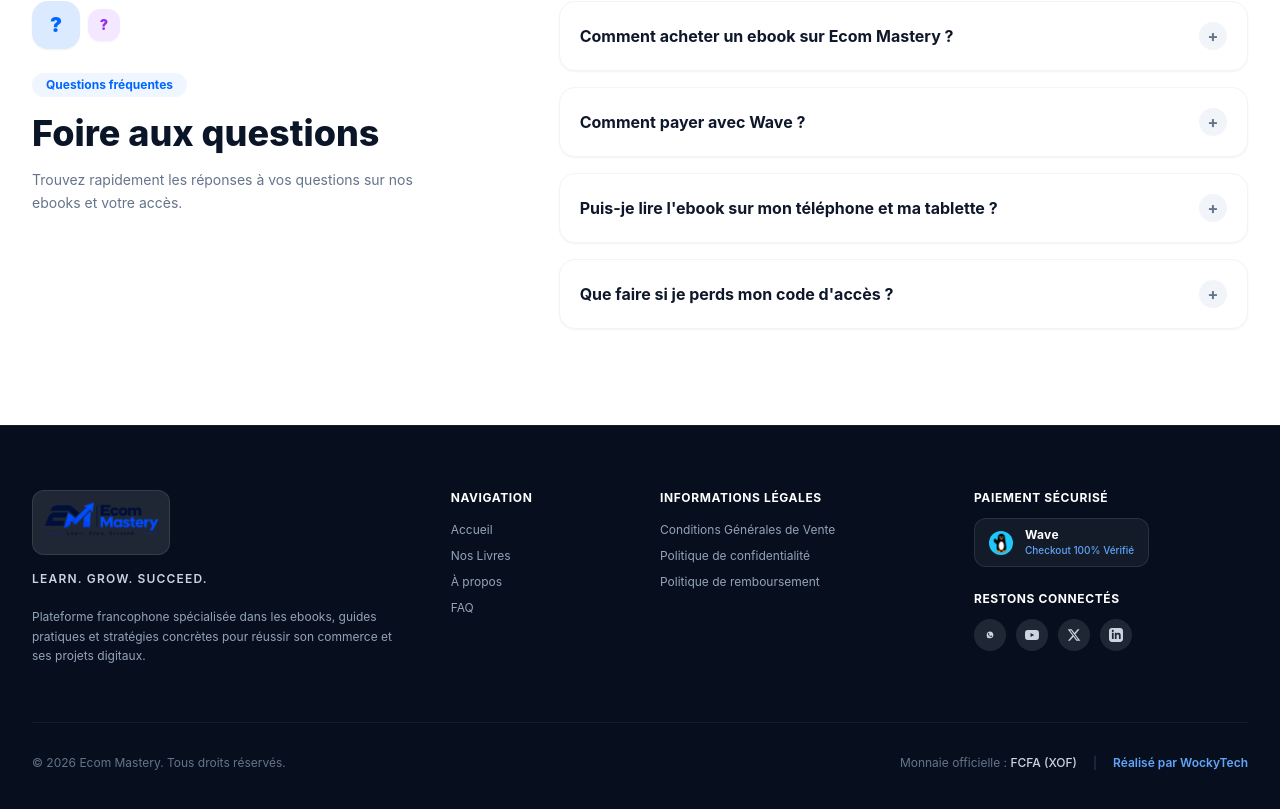
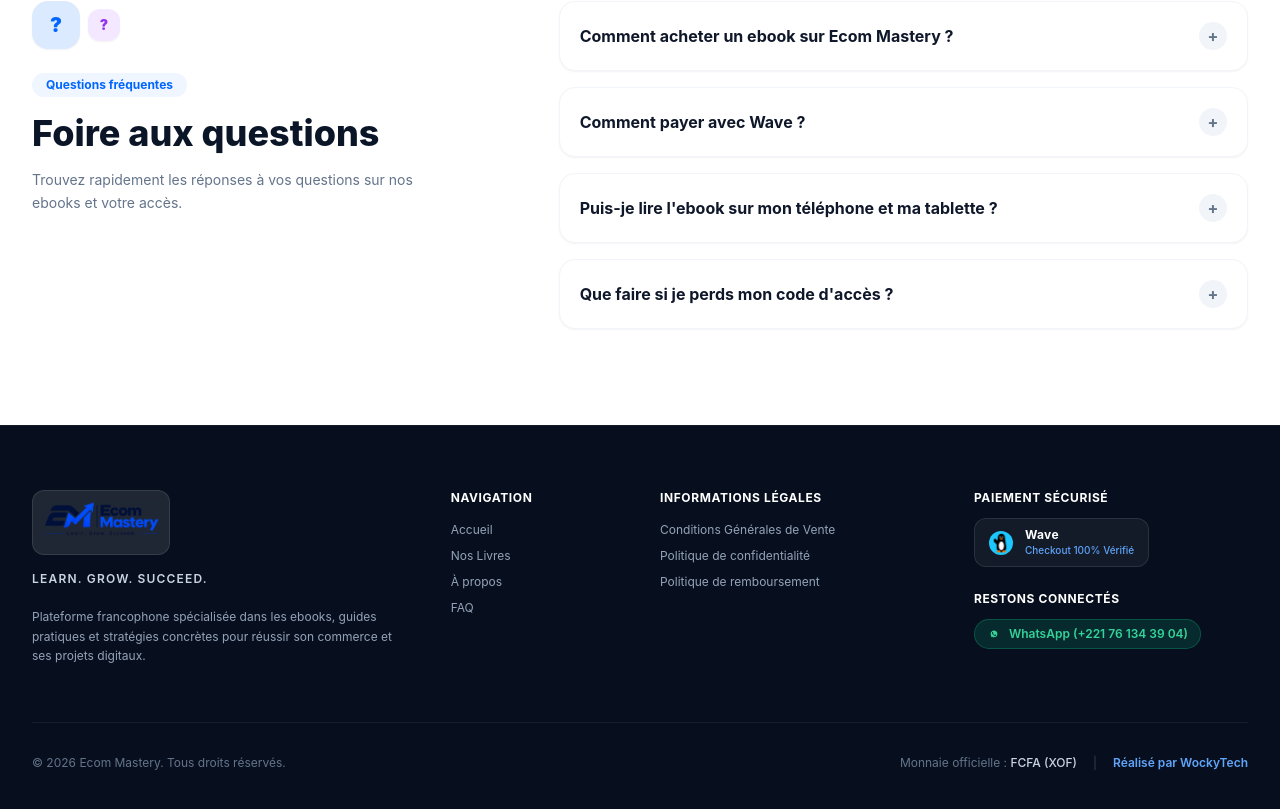
Before and after one commit to wocky6932-bit/ECOM-MASTERY, a Next.js app: page / in a window 1280 px wide. Shown: the part 2841-3650 px from the top of the page. Built offline with nearby package versions, Linux system fonts and the light colour scheme.

Commit message:
fix: remove youtube twitter and linkedin icons, keep whatsapp contact

```diff
--- a/src/components/Footer.tsx
+++ b/src/components/Footer.tsx
@@ -106,37 +106,11 @@ export const Footer: React.FC = () => {
                   href="https://wa.me/221761343904"
                   target="_blank"
                   rel="noreferrer"
-                  className="w-8 h-8 rounded-full bg-white/10 hover:bg-emerald-600 hover:text-white flex items-center justify-center transition-all"
+                  className="inline-flex items-center gap-2 px-3 py-1.5 rounded-full bg-emerald-600/20 hover:bg-emerald-600 text-emerald-400 hover:text-white transition-all text-xs font-semibold border border-emerald-500/30"
                   title="WhatsApp"
                 >
                   <svg className="w-3.5 h-3.5 fill-current" viewBox="0 0 24 24"><path d="M12.031 6.172c-3.181 0-5.767 2.586-5.768 5.766-.001 1.298.38 2.27 1.019 3.287l-.582 2.128 2.182-.573c.978.58 1.911.928 3.145.929 3.178 0 5.767-2.587 5.768-5.766.001-3.187-2.575-5.77-5.764-5.771zm3.392 8.244c-.144.405-.837.774-1.17.824-.299.045-.677.063-1.092-.069-.252-.08-.575-.187-.988-.365-1.739-.751-2.874-2.502-2.961-2.617-.087-.116-.708-.94-.708-1.793s.448-1.273.607-1.446c.159-.173.346-.217.462-.217l.332.007c.106.005.249-.04.39.298.144.347.491 1.2.534 1.287.043.087.072.188.014.303-.058.116-.087.188-.173.289l-.26.303c-.087.086-.177.18-.076.354.101.174.449.741.964 1.201.662.591 1.221.774 1.394.86.173.086.275.072.376-.043.101-.116.433-.506.549-.68.116-.173.231-.145.39-.087s1.011.477 1.184.564.289.13.332.202c.045.072.045.419-.099.824z"/></svg>
-                </a>
-                <a
-                  href="https://youtube.com"
-                  target="_blank"
-                  rel="noreferrer"
-                  className="w-8 h-8 rounded-full bg-white/10 hover:bg-red-600 hover:text-white flex items-center justify-center transition-all"
-                  title="YouTube"
-                >
-                  <svg className="w-3.5 h-3.5 fill-current" viewBox="0 0 24 24"><path d="M23.498 6.186a3.016 3.016 0 0 0-2.122-2.136C19.505 3.545 12 3.545 12 3.545s-7.505 0-9.377.505A3.017 3.017 0 0 0 .502 6.186C0 8.07 0 12 0 12s0 3.93.502 5.814a3.016 3.016 0 0 0 2.122 2.136c1.871.505 9.376.505 9.376.505s7.505 0 9.377-.505a3.015 3.015 0 0 0 2.122-2.136C24 15.93 24 12 24 12s0-3.93-.502-5.814zM9.545 15.568V8.432L15.818 12l-6.273 3.568z"/></svg>
-                </a>
-                <a
-                  href="https://x.com"
-                  target="_blank"
-                  rel="noreferrer"
-                  className="w-8 h-8 rounded-full bg-white/10 hover:bg-slate-700 hover:text-white flex items-center justify-center transition-all"
-                  title="X"
-                >
-                  <svg className="w-3.5 h-3.5 fill-current" viewBox="0 0 24 24"><path d="M18.244 2.25h3.308l-7.227 8.26 8.502 11.24H16.17l-5.214-6.817L4.99 21.75H1.68l7.73-8.835L1.254 2.25H8.08l4.713 6.231zm-1.161 17.52h1.833L7.084 4.126H5.117z"/></svg>
-                </a>
-                <a
-                  href="https://linkedin.com"
-                  target="_blank"
-                  rel="noreferrer"
-                  className="w-8 h-8 rounded-full bg-white/10 hover:bg-blue-600 hover:text-white flex items-center justify-center transition-all"
-                  title="LinkedIn"
-                >
-                  <svg className="w-3.5 h-3.5 fill-current" viewBox="0 0 24 24"><path d="M19 0h-14c-2.761 0-5 2.239-5 5v14c0 2.761 2.239 5 5 5h14c2.762 0 5-2.239 5-5v-14c0-2.761-2.238-5-5-5zm-11 19h-3v-11h3v11zm-1.5-12.268c-.966 0-1.75-.79-1.75-1.764s.784-1.764 1.75-1.764 1.75.79 1.75 1.764-.783 1.764-1.75 1.764zm13.5 12.268h-3v-5.604c0-3.368-4-3.113-4 0v5.604h-3v-11h3v1.765c1.396-2.586 7-2.777 7 2.476v6.759z"/></svg>
+                  <span>WhatsApp (+221 76 134 39 04)</span>
                 </a>
               </div>
             </div>
```
